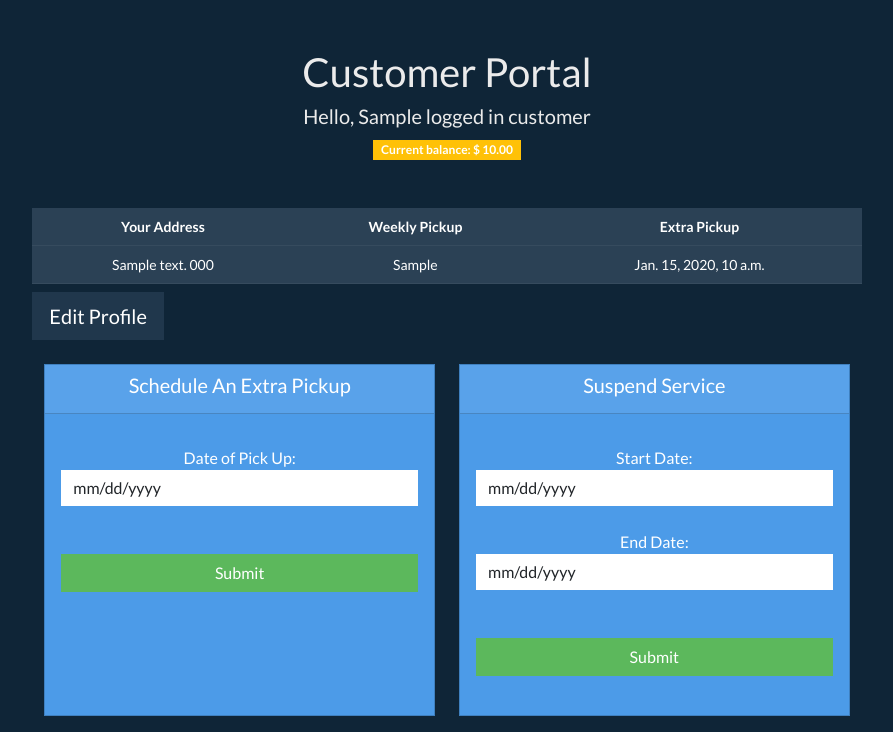
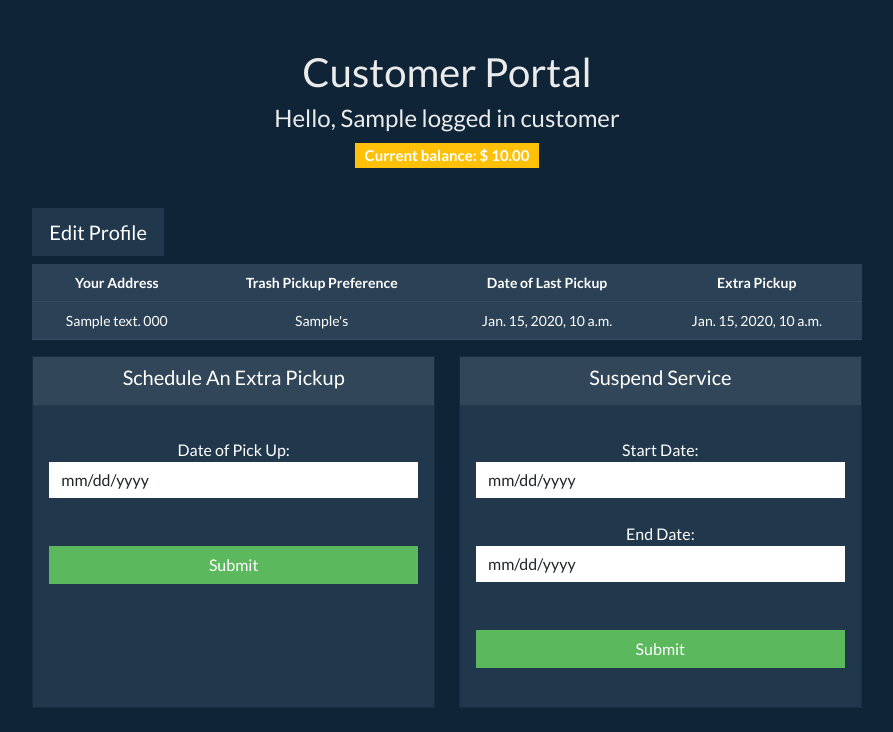
Before and after one commit to DustinFlynn297/TrashCollector, a Django app: template trash_collector/customers/templates/customers/index.html in a window 1280 px wide. Shown: the part 80-812 px from the top of the page, without its empty margins (193-1086 px from the left). After the commit the page ends 787 px from the top, so only its background shows below. Run offline with Django 3.2, Linux system fonts and the light colour scheme; a user stored in the database is signed in; tables that the repository leaves empty hold one stand-in row (values such as "Sample post"); the template is opened without the code that fills it: values that come from a table or form of the project are taken from there, most other values are stand-ins (such as "Sample title", 1, 10 or a date in 2020); some libraries are stand-ins or nearby versions.

Commit message:
cleaned up UI for customer index

```diff
--- a/trash_collector/customers/templates/customers/index.html
+++ b/trash_collector/customers/templates/customers/index.html
@@ -6,24 +6,22 @@
 
 {% block content %}
   {% if user.is_authenticated %}
-        <h5>Hello, {{ logged_in_customer.name }}<br></h5>
+    <h4>Hello, {{ logged_in_customer.name }}<br></h4>
     {% if logged_in_customer.balance <= 0 %}
       <h5><span class="badge bg-success">Current balance: $ {{ logged_in_customer.balance }}.00</span></h3>
     {% elif logged_in_customer.balance > 0 %}
-        <span class="badge bg-warning">Current balance: $ {{ logged_in_customer.balance }}.00</span>
+      <h5><span class="badge bg-warning">Current balance: $ {{ logged_in_customer.balance }}.00</span></h5>
     {% endif %}
-        <br />
-        <br />
+    <br>
+    <!-- Display baddge w/customer balance: if $0 color green | else color warning w/balance -->
     {% if today > logged_in_customer.suspend_start and today < logged_in_customer.suspend_end %}
-        <div class="alert alert-dismissible fade show alert-warning" role="alert">
+    <div class="alert alert-dismissible fade show alert-light text-dark" role="alert">
       <strong>Reminder:</strong> Your pickups are suspended until <strong>{{ logged_in_customer.suspend_end }}</strong></a>.
-          <button type="button" class="btn-close" data-bs-dismiss="alert" aria-label="close"></button>
+      <button type="button" class="btn-close btn-dark" data-bs-dismiss="alert" aria-label="close"></button>
     </div>
   {% endif %}
-        <br>
-
-        <!--? Creates a table of customers with pickups scheduled -->
-    <table class="table table-hover table-dark text-center">
+    <!--? Edit Profile - Table for displaying customer info w/edit btn caption -->
+    <table class="table table-hover table-dark text-center caption-top">
       <caption>
         <a href="{% url 'customers:edit_profile' %}">
         <button type="button" class="btn btn-lg btn-dark">Edit Profile</button>
@@ -31,15 +29,20 @@
       </caption>
       <thead>
         <th scope="col">Your Address</th>
-        <th scope="col">Weekly Pickup</th>
+        <th scope="col">Trash Pickup Preference</th>
+        <th scope="col">Date of Last Pickup</th>
         <th scope="col">Extra Pickup</th>
       </thead>
-
-      <!--? For each customer in scheduled_pickup populate row with data -->
       <tbody>
         <tr>
           <td>{{logged_in_customer.address}} {{customer.zip_code}}</td>
-          <td>{{logged_in_customer.weekly_pickup}}</td>
+          <td>{{logged_in_customer.weekly_pickup}}'s</td>
+          <!-- If true print pickup else print N/A -->
+          {% if logged_in_customer.date_of_last_pickup  %}
+            <td>{{ logged_in_customer.date_of_last_pickup }}</td>
+          {% else %}
+            <td>N/A</td>
+          {% endif %}
           {% if logged_in_customer.one_time_pickup  %}
             <td>{{logged_in_customer.one_time_pickup}}</td>
           {% else %}
@@ -48,25 +51,28 @@
         </tr>
       </tbody>
     </table>
-
-    <div class="container">
+    <!-- Columns for One-Time Pickup and Suspend -->
     <div class="row">
       <div class="col">
-          <div class="card text-white bg-primary mb-3" style="max-width: 50rem; min-height: 22rem;">
+        <!-- Schedule Card -->
+        <div class="card text-white bg-dark mb-3" style="max-width: 50rem; min-height: 22rem;">
           <div class="card-header"><h5>Schedule An Extra Pickup</h5></div>
           <div class="card-body">
-              <p class="card-text"><form action="{% url 'customers:one_time' %}" method="post">
+            <p class="card-text">
+              <form action="{% url 'customers:one_time' %}" method="post">
                 {% csrf_token %}
                 Date of Pick Up: <input type="date" name="date" id="date" class="form-control color-light">
                 <br>
                 <br>
                 <input type="submit" value="Submit" class="btn form-control btn-success">
-            </form></p>
+              </form>
+            </p>
           </div>
         </div>
       </div>
+      <!-- Suspend Card -->
       <div class="col">
-          <div class="card text-white bg-primary mb-3" style="max-width: 50rem; min-height: 22rem;">
+        <div class="card text-white bg-dark mb-3" style="max-width: 50rem; min-height: 22rem;">
           <div class="card-header"><h5>Suspend Service</h5></div>
           <div class="card-body">
             <p class="card-text"><form action="{% url 'customers:suspend' %}" method="post">
@@ -83,9 +89,6 @@
         </div>
       </div>
     </div>
-
-
-
   {% else %}
     <p>You are at the customer index, but you are not logged in.</p>
     <a href="{% url 'login' %}">Log In</a>
```
Lines whose indentation alone changed are shown as unchanged.
